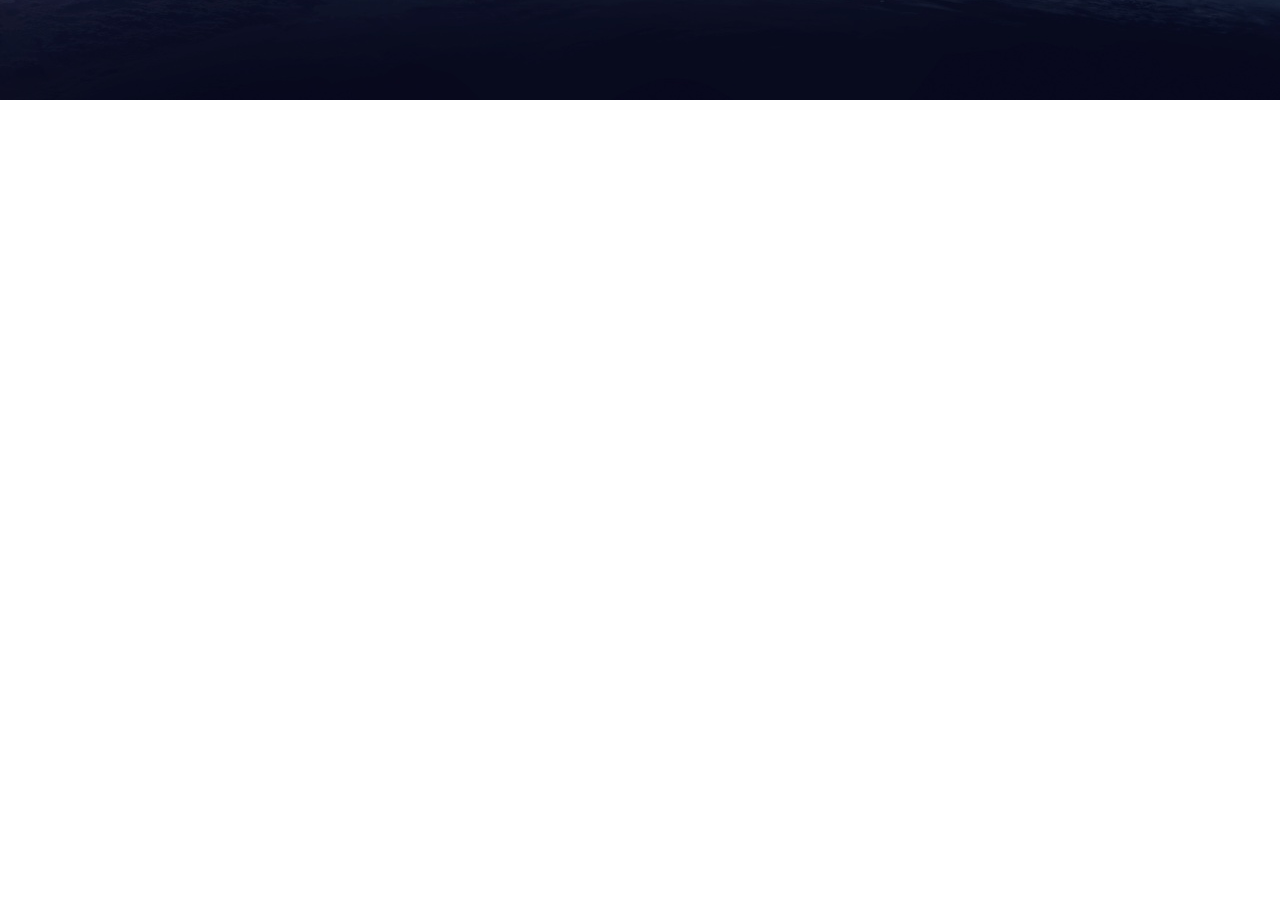
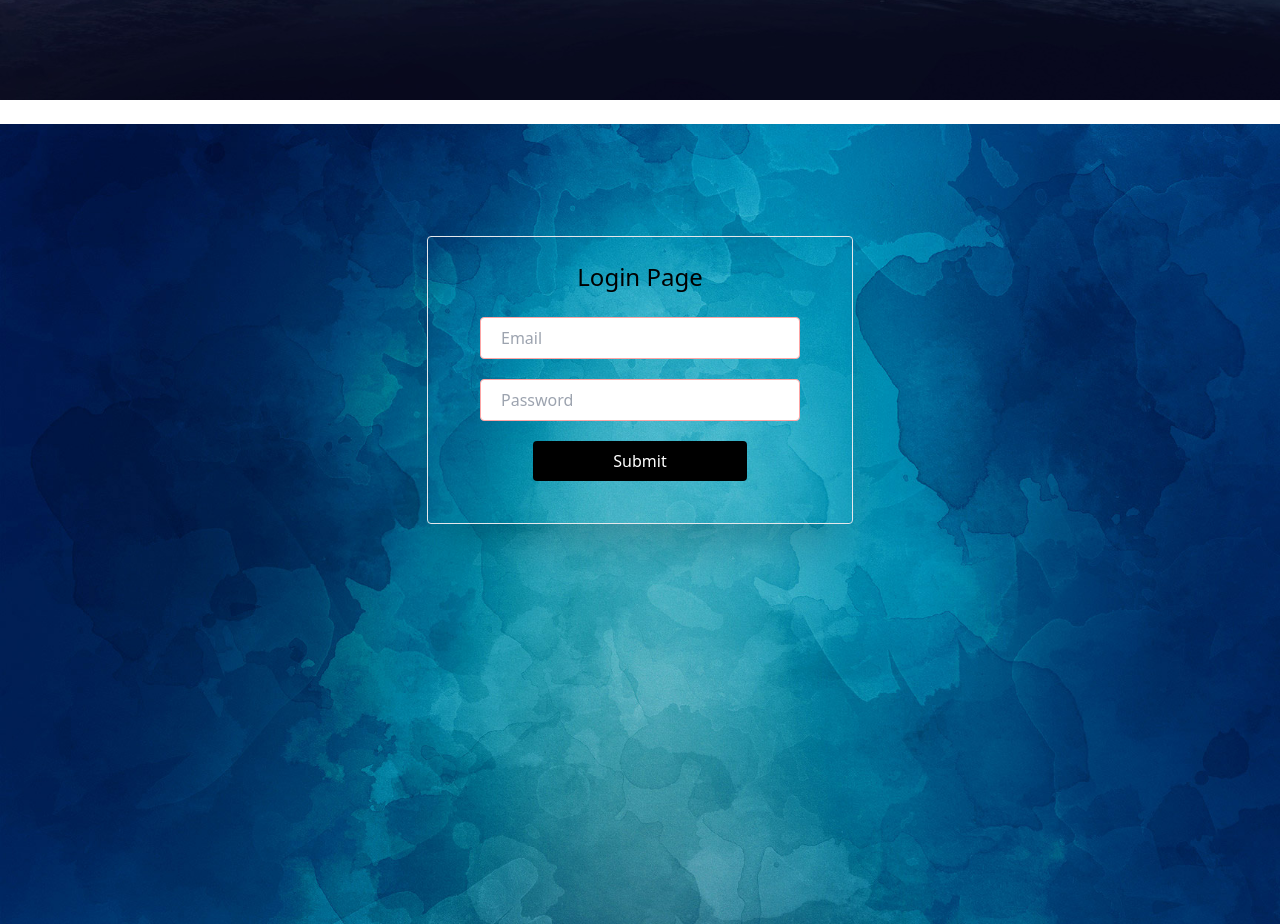
Before and after one commit to Xakim90/deliver, a React (Create React App) app in the folder client/: page / in a window 1280 px wide. Shown: the part 700-1624 px from the top of the page. Before the commit the page ends 800 px from the top, so only its background shows below. Built offline with nearby package versions, Linux system fonts and the light colour scheme.

Commit message:
connect our request

```diff
--- a/client/src/App.js
+++ b/client/src/App.js
@@ -3,9 +3,10 @@ import Register from "./components/Register";
 
 function App() {
   return (
-    <div className="flex items-center justify-center h-screen">
-      {/* <Login /> */}
+    <div>
       <Register />
+      <br />
+      <Login />
     </div>
   );
 }
--- a/client/src/components/Login.js
+++ b/client/src/components/Login.js
@@ -1,14 +1,18 @@
-import React, { useState } from 'react'
+import React from 'react'
+import axios from 'axios'
 import { useForm } from 'react-hook-form'
 import background from '../images/d.jpg'
 
+
+let url = 'http://deliver-project.herokuapp.com/api/login'
+
 const Login = () => {
     const { register, handleSubmit } = useForm()
-    const [result, setResult] = useState("")
-    console.log(result)
 
     const onSubmit = (data) => {
-        setResult(JSON.stringify(data))
+        axios.post(url, data)
+            .then(res => console.log(res.data))
+            .catch(err => console.log(err))
     }
 
     return (
--- a/client/src/components/Register.js
+++ b/client/src/components/Register.js
@@ -1,4 +1,4 @@
-import React, { useState, useEffect } from 'react'
+import React, { useState } from 'react'
 import axios from 'axios'
 import { useForm } from 'react-hook-form'
 import background from '../images/s.jpg'
@@ -7,23 +7,20 @@ let url = 'http://deliver-project.herokuapp.com/api/register'
 
 const Register = () => {
 
-    const { register, handleSubmit, formState: { errors } } = useForm()
+    const { register, handleSubmit } = useForm()
     const [loading, setLoading] = useState(false)
 
 
     const onSubmit = (data) => {
         loading === false ? setLoading(true) : setLoading(false)
         axios.post(url, data)
-            .then(res => {
-                console.log(res.data)
-            }).catch(error => {
-                console.log(error.data)
-            })
+            .then(res => console.log(res.data))
+            .catch(error => console.log(error.data))
     }
 
     return (
         <div>
-            <div className="bg-cover" style={{ backgroundImage: `url(${background})`}}>
+            <div className="bg-cover" style={{ backgroundImage: `url(${background})` }}>
                 <form onSubmit={handleSubmit(onSubmit)}>
                     <div className="grid grid-cols-12 h-screen">
                         <br />
@@ -49,17 +46,17 @@ const Register = () => {
                                 placeholder="Password"
                                 required
                             />
-                            {
+                            {/* {
                                 loading ? (
                                     <div
                                         class="border border-t-0 border-red-400 rounded-b bg-red-100 px-4 py-3 text-red-700"
                                     >
                                         <p>Loading...</p>
                                     </div>
-                                ) : (
+                                ) : ( */}
                                     <input className="my-5 bg-blue-500 rounded text-white h-10 px-20 cursor-pointer" type="submit" />
-                                )
-                            }
+                                {/* )
+                            } */}
                         </div>
                     </div>
                 </form>
```
